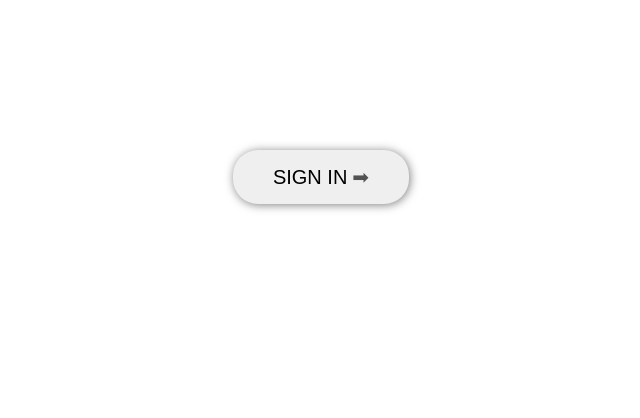
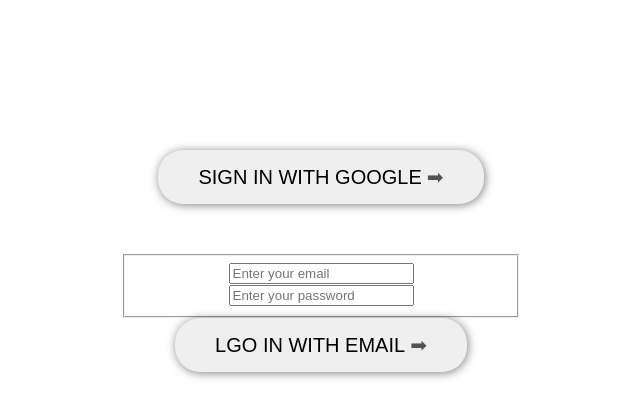
Before and after one commit to Mizzan/react-authentication-firebase, a React (Create React App) app: page / in a window 1280 px wide. Shown: the top 418 px of the page, without its empty margins (319-959 px from the left). Built offline with nearby package versions, Linux system fonts and the light colour scheme.

Commit message:
42-2 Create simple login form email and password

```diff
--- a/src/App.js
+++ b/src/App.js
@@ -59,11 +59,22 @@
       .catch((error) => console.log(error));
   };
 
+  const handleBlur = (e) => {
+    console.log(e.target.name, e.target.value);
+  };
+  const handleSubmit = () => {};
+
+  const formStyle = {
+    width: "400px",
+    margin: "0 auto",
+    marginTop: "50px",
+    paddingBottom: "50px",
+  };
   return (
     <div className="App">
       <div className="center">
         {!user.isSignIn ? (
-          <button onClick={handleSignIn}>Sign In</button>
+          <button onClick={handleSignIn}>Sign In With Google</button>
         ) : (
           <button onClick={handleSignOut}>Sign Out</button>
         )}
@@ -75,6 +86,27 @@
           <h4>Your email: {user.email}</h4>
         </div>
       )}
+
+      <form style={formStyle} onSubmit={handleSubmit}>
+        <fieldset>
+          <input
+            onBlur={handleBlur}
+            type="email"
+            name="email"
+            placeholder="Enter your email"
+            required
+          />
+          <br />
+          <input
+            onBlur={handleBlur}
+            required
+            type="password"
+            name="password"
+            placeholder="Enter your password"
+          />
+        </fieldset>
+        <button type="submit">Lgo In with Email</button>
+      </form>
     </div>
   );
 }
```
